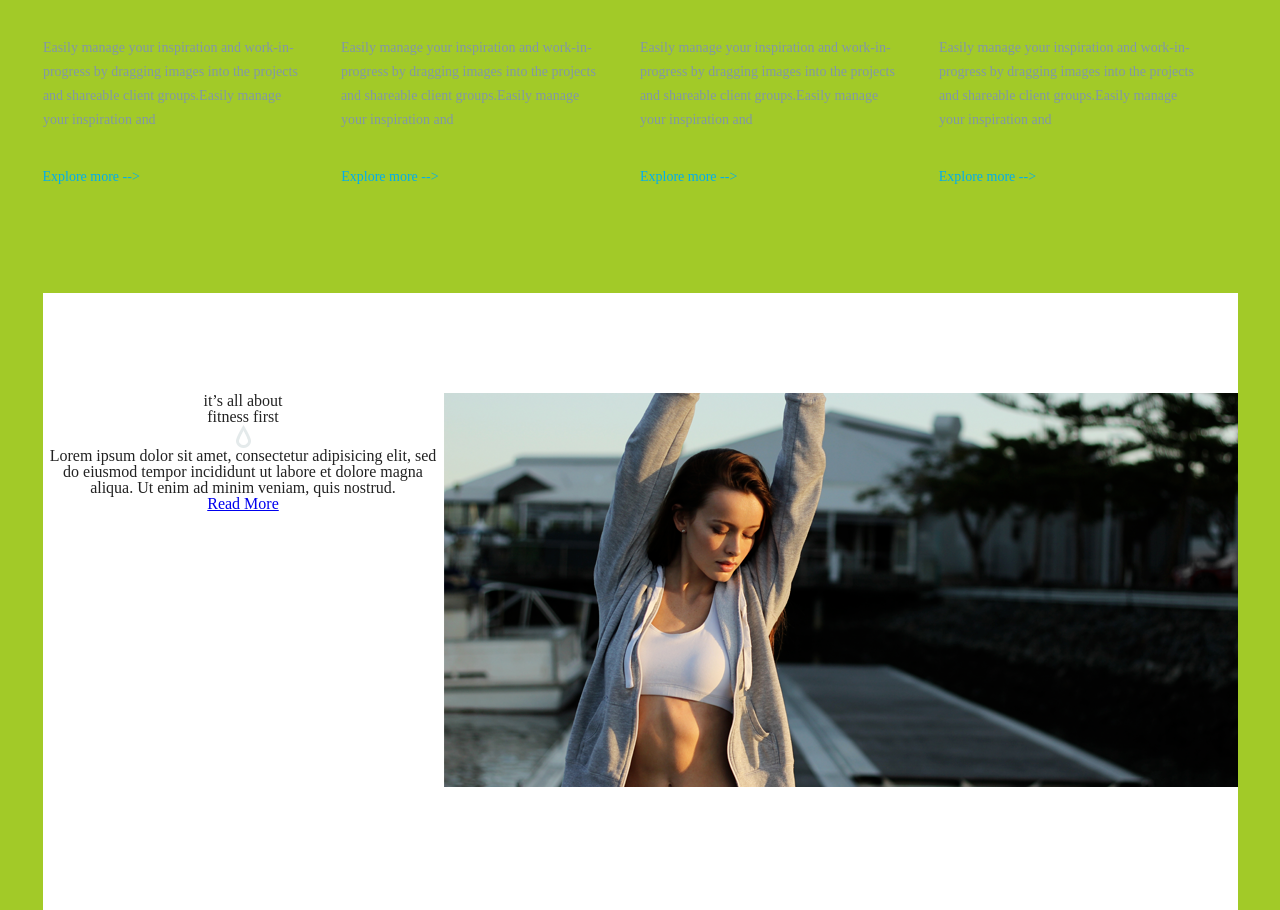
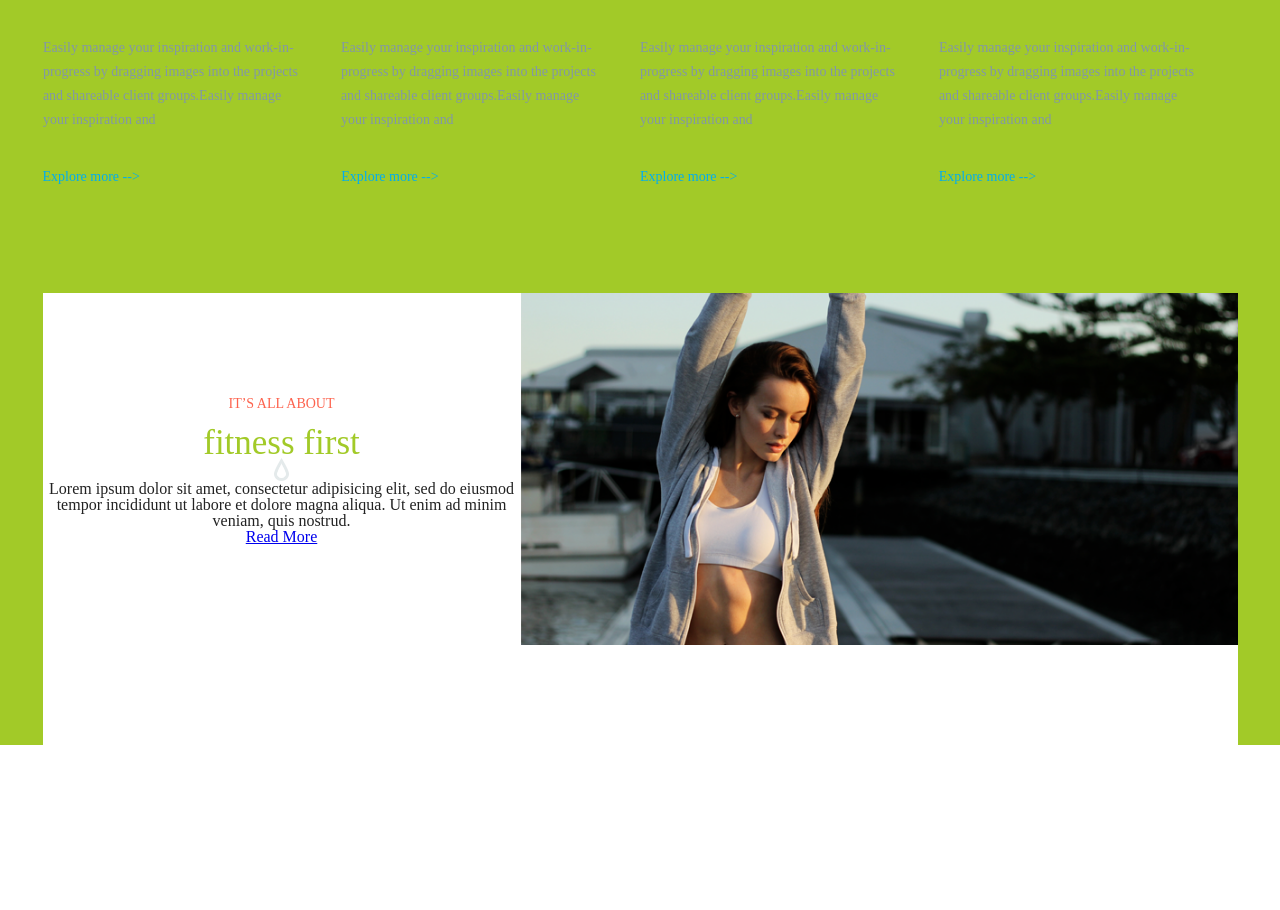
Before and after one commit to Stan0men/Stan0men.github.io, a plain HTML site: page fitness_psd/index.html in a window 1280 px wide. Shown: the part 997-1907 px from the top of the page. After the commit the page ends 1742 px from the top, so only its background shows below. Drawn offline with Linux system fonts and the light colour scheme.

Commit message:
started grid with article

```diff
--- a/fitness_psd/index.html
+++ b/fitness_psd/index.html
@@ -120,32 +120,32 @@
                     </div>
                 </div>
             </div>
-            <div class="grid__wrappper">
+            <div class="grid__wrappper"><!--grid-->
                 <div class="grid__wrapper-item">
-                    <div class="item__content">
-                        <div class="grid__first-slogan">
+                    <div class="grid-item__content">
+                        <div class="grid-item__first-slogan">
                             <p>it’s all about</p>
                         </div>
-                        <div class="grid__second-slogan">
+                        <div class="grid-item__second-slogan">
                             <p>fitness first</p>
                         </div>
-                        <div class="grid__logo">
+                        <div class="grid__item-logo">
                             <img src="img/teardrop.png" alt="avokado">
                         </div>
-                        <div class="grid__article">
+                        <div class="grid-item__article">
                             <p>Lorem ipsum dolor sit amet, consectetur adipisicing elit,
                                 sed do eiusmod tempor incididunt ut labore et dolore magna aliqua.
                                 Ut enim ad minim veniam, quis nostrud.</p>
                         </div>
-                        <div class="grid__link">
+                        <div class="grid__item-link">
                             <a href="javascript:void (0)">Read More</a>
                         </div>
                     </div>
-                    <div class="item__img">
-                        <img src="img/grid-1-green.png" alt="samka">
+                    <div class="grid__item-img">
+
                     </div>
                 </div>
-            </div>
+            </div><!--/grid-->
         </div>
     </article><!--/article-->
 </div>
--- a/fitness_psd/style.css
+++ b/fitness_psd/style.css
@@ -10,7 +10,7 @@
 
 .row {
     width: 1195px;
-    margin:  auto;
+    margin: auto;
 }
 
 /*header*/
@@ -119,6 +119,7 @@
     text-align: left;
     transform: scaleY(1.0005);
 }
+
 /*.header:after{
     content: '';
     position: absolute;
@@ -133,7 +134,7 @@
 article {
     width: 100%;
     background-color: #a2ca28;
-/*padditng top/bottom не працюють через те, що не задана фіксована висота?*/
+    /*padditng top/bottom не працюють через те, що не задана фіксована висота?*/
 }
 
 .article__wrapper {
@@ -144,16 +145,18 @@ article {
     justify-content: space-around;
     text-align: left;
 }
-.article__wrapper-item{
+
+.article__wrapper-item {
     margin-right: 39px;
 }
+
 .item__img {
     margin-bottom: 23px;
 }
 
 .item__header {
     font-family: OpenSans;
-    color:  #0a1f3f;
+    color: #0a1f3f;
     font-size: 24px;
     font-weight: 400;
     line-height: 54px;
@@ -161,9 +164,10 @@ article {
     transform: scaleY(1.002);
     margin-bottom: 39px;
 }
-.item__paragraph{
+
+.item__paragraph {
     font-family: ProximaNova;
-    color:  #8297a7;
+    color: #8297a7;
     font-size: 13.99px;
     font-weight: 400;
     line-height: 24px;
@@ -172,32 +176,66 @@ article {
     margin-bottom: 29px;
 }
 
-.item__link a{
+.item__link a {
     text-decoration: none;
     font-family: ProximaNova;
-    color:  #00aeef;
+    color: #00aeef;
     font-size: 14px;
     font-weight: 400;
     line-height: 32px;
     text-align: left;
 }
+
 /*grid__wrapper*/
 
 .grid__wrappper {
-    padding-top: 100px;
     padding-bottom: 100px;
     background-color: #ffffff;
     display: flex;
     flex-direction: column;
 }
+
 .grid__wrapper-item {
     display: flex;
     flex-direction: row;
 }
 
-.item__content {
-text-align: center;
+.grid-item__content {
+    text-align: center;
+    width: 40%;
+    padding-bottom: 100px;
 }
-.item-img {
+.grid-item__first-slogan {
+    margin-top: 100px;
+    margin-bottom: 13px;
+    text-transform: uppercase;
+    font-family: Montserrat;
+    color:  #fd634e;
+    font-size: 14px;
+    font-weight: 400;
+    line-height: 22px;
+}
+.grid-item__second-slogan {
+    font-family: OpenSans;
+    color:  #a2ca28;
+    font-size: 35px;
+    font-weight: 300;
+    line-height: 30px;
+    text-align: center;
+}
 
+.grid__item-img {
+    width: 60%;
+    background: url("img/grid-1-green.png") 100% no-repeat;
+    background-size: cover;
 }
+
+/*.active-users {*/
+    /*height: 47px;*/
+    /*line-height: 32px;*/
+    /*position: relative;*/
+    /*padding-left: 40px;*/
+    /*color: #f7614c;*/
+    /*bottom: 50px;*/
+    /*left: 600px;*/
+/*}*/
```
